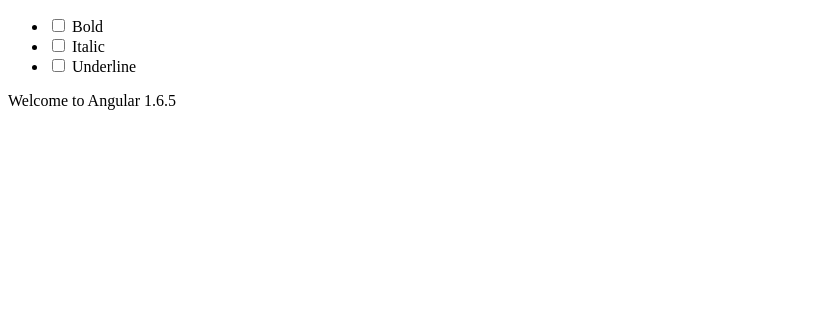
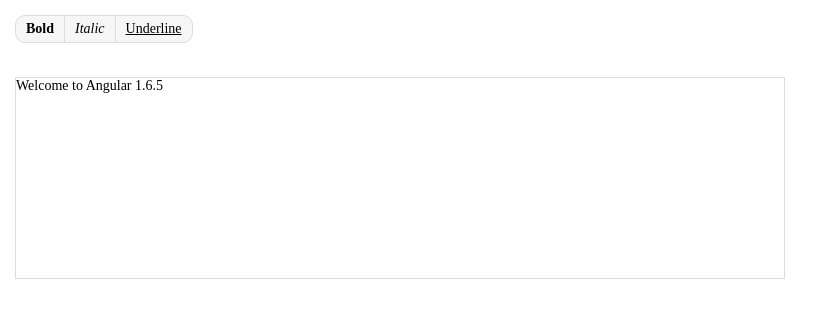
Before and after one commit to abhidevmumbai/angular_textStyle, a plain HTML site: page index.html in a window 1280 px wide. Shown: the whole page, without its empty margins (0-839 px from the left). Drawn offline with nearby package versions, Linux system fonts and the light colour scheme.

Commit message:
Added basic css styles, fixed content area focus issue

```diff
--- /dev/null
+++ b/css/main.css
@@ -0,0 +1,62 @@
+* {
+    padding: 0;
+    margin: 0;
+    border: none;
+}
+
+html,
+body {
+    font-size: 14px;
+}
+.db { display: block; }
+.dn { display: none; }
+
+.editor {
+    border: 1px solid #ddd;
+    height: 200px;
+    width: 60%;
+    margin: 15px;
+}
+
+.controls {
+	background: #f6f6f6;
+    border: 1px solid #ddd;
+    border-radius: 10px;
+    display: inline-block;
+    margin: 15px;
+    overflow: hidden;
+}
+
+.controls li {
+	border-right: 1px solid #ddd;
+    display: inline-block;
+}
+.controls li:last-child {
+	border: none;
+}
+.controls li label {
+	cursor: pointer;
+	display: inline-block;
+	padding: 5px 10px;
+	position: relative;
+}
+.controls li label.Bold {
+	font-weight: bold;
+}
+.controls li label.Italic {
+	font-style: italic;
+}
+.controls li label.Underline {
+	text-decoration: underline;;
+}
+
+.controls li input[type=checkbox] {
+    opacity: 0;
+    position: absolute;
+    width:100%;
+    height: 100%;
+}
+
+.controls li.selected, .controls li:hover {
+    box-shadow: inset 0px 0px 10px #ddd;
+}
--- a/index.html
+++ b/index.html
@@ -3,17 +3,18 @@
 <head>
 	<title>Text Editor</title>
     <script src="https://ajax.googleapis.com/ajax/libs/angularjs/1.6.5/angular.min.js"></script>
+    <link rel="stylesheet" type="text/css" href="./css/main.css" />
     <script src="./main.js"></script>
     <script src="./text-style/text-style.js"></script>
 </head>
 
 <body>
     <div ng-controller="editorController as editor">
-    	<text-style select-limit="editor.limit" on-style-update="editor.onStyleUpdate(styles)"></text-style>
-    	<div id="editor" contentEditable="true">
+    	<text-style class="db" select-limit="editor.limit" on-style-update="editor.onStyleUpdate(styles)"></text-style>
+    	<div class="editor" contentEditable="true">
     		{{editor.editorText}}
     	</div>
-    	<!-- {{editor.selectedStyle}} -->
+    	{{editor.selectedStyle}}
     </div>
 </body>
 
--- a/text-style/text-style.html
+++ b/text-style/text-style.html
@@ -1,6 +1,6 @@
-<ul>
-    <li ng-repeat="opt in $ctrl.styles">
-        <label>
+<ul class="controls">
+    <li ng-repeat="opt in $ctrl.styles" ng-class="{selected: opt.selected}">
+        <label class="{{opt.text}}">
             <input type="checkbox" ng-model="opt.selected" ng-change="$ctrl.onUpdate(opt.text)"/> {{opt.text}}
         </label>
     </li>
```
